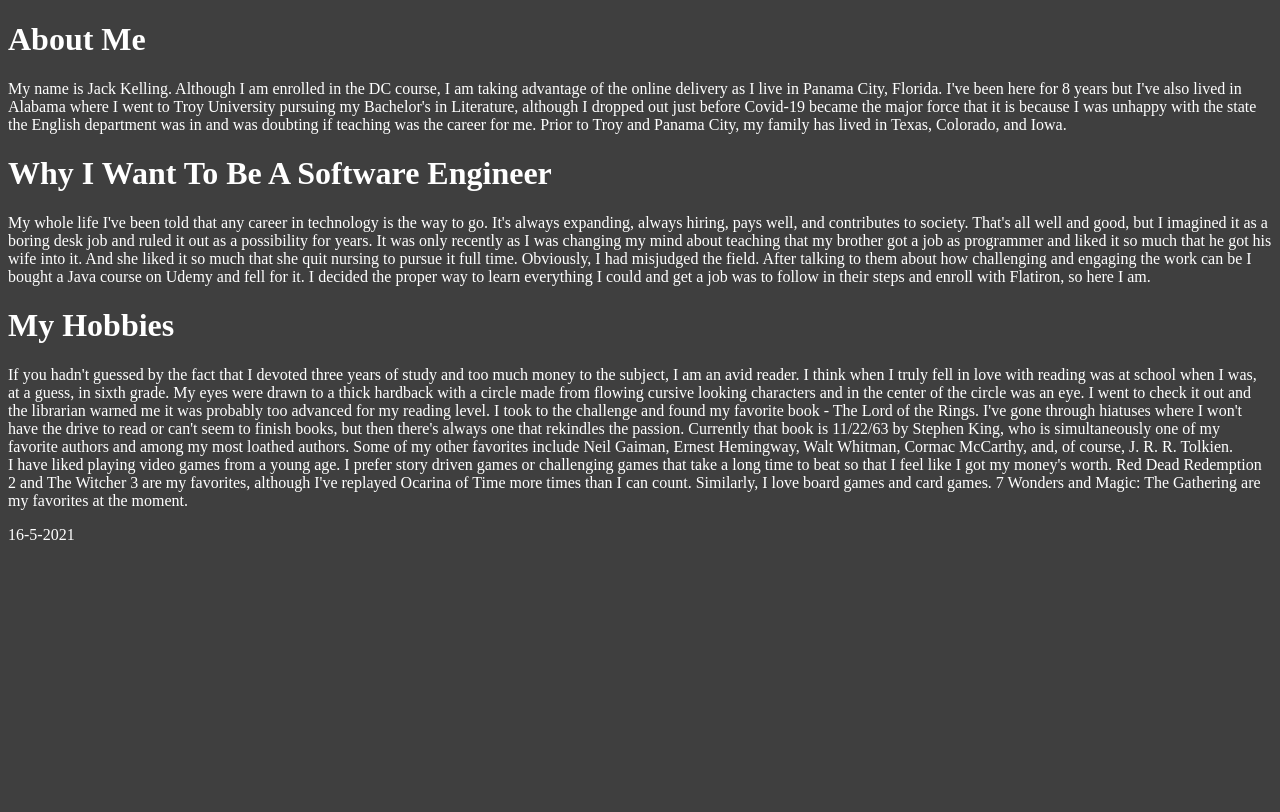
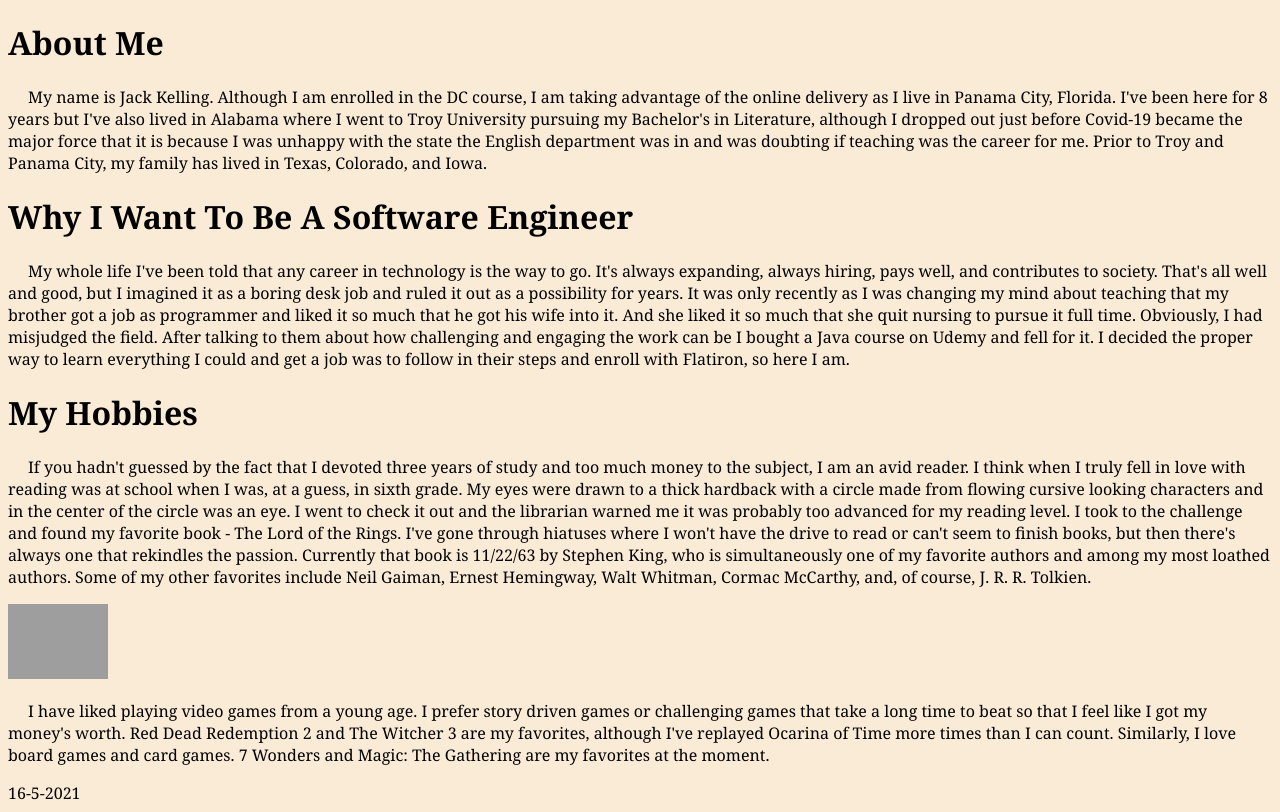
Before and after one commit to jacktkell/my-website, a plain HTML site: page index.html in a window 1280 px wide. Drawn offline with Linux system fonts and the light colour scheme; grey boxes are pictures that could not be loaded.

Commit message:
edited CSS and added more to java

```diff
--- a/index.html
+++ b/index.html
@@ -3,10 +3,10 @@
     <head>
         <meta charset="UTF-8">
         <link rel="stylesheet" href="style.css">
+        <script src="script.js"></script>
         <title>My Website</title>
     </head>
     <body>
-        <script src="script.js"></script>
         <div>
             <h1>About Me</h1>
         </div>
@@ -37,8 +37,11 @@
                 reading level. I took to the challenge and found my favorite book - The Lord of the Rings. I've gone through hiatuses where I won't have the drive to read
                 or can't seem to finish books, but then there's always one that rekindles the passion. Currently that book is 11/22/63 by Stephen King, who is
                 simultaneously one of my favorite authors and among my most loathed authors. Some of my other favorites include Neil Gaiman, Ernest Hemingway, Walt Whitman,
-                Cormac McCarthy, and, of course, J. R. R. Tolkien.
-                <br>I have liked playing video games from a young age. I prefer story driven games or challenging games that take a long time to beat so that I feel like I
+                Cormac McCarthy, and, of course, J. R. R. Tolkien.</p>
+                <div>
+                    <img id = 'icon' onmouseover="bigImg(this)" onmouseout="normalImg(this)" src="https://www.iconpacks.net/icons/2/free-opened-book-icon-3169-thumb.png" alt = 'book'>
+                </div>
+                <p>I have liked playing video games from a young age. I prefer story driven games or challenging games that take a long time to beat so that I feel like I
                 got my money's worth. Red Dead Redemption 2 and The Witcher 3 are my favorites, although I've replayed Ocarina of Time more times than I can count.
                 Similarly, I love board games and card games. 7 Wonders and Magic: The Gathering are my favorites at the moment. </p>
         </div>
--- a/script.js
+++ b/script.js
@@ -1,7 +1,17 @@
 function showDate() {
     var d = new Date();
     var curr_date = d.getDate();
-    var curr_month = d.getMonth() + 1; //months are zero based
+    var curr_month = d.getMonth() + 1;
     var curr_year = d.getFullYear();
     document.write(curr_date + "-" + curr_month + "-" + curr_year);
   }
+
+  function bigImg(x) {
+    x.style.height="100px";
+    x.style.width="100px";
+  }
+
+  function normalImg(x) {
+    x.style.height = "50px";
+    x.style.width="50px";
+  }
--- a/style.css
+++ b/style.css
@@ -1,4 +1,13 @@
 body {
-    background-color: #3f3f3f;
-    color: white;
+    background-color: antiquewhite;
+    font-family: Georgia, 'Times New Roman', Times, serif;
 }
+
+p {
+    text-indent: 20px;
+}
+
+#icon {
+    max-width: 100px;
+    max-height: 100px;
+}
```
